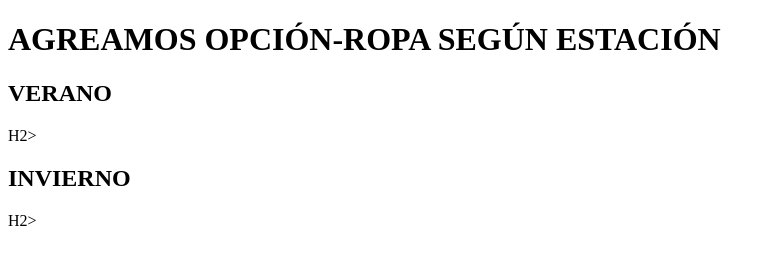
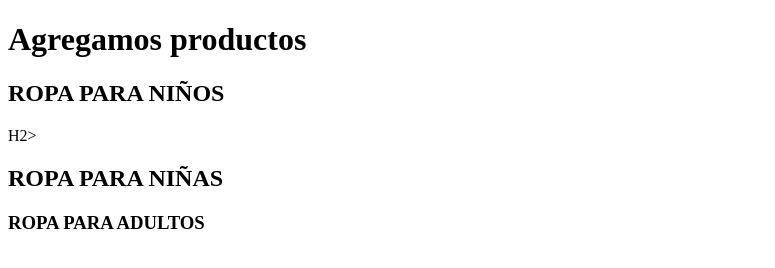
Before and after one commit to LIZ13102630/MI-PRIMER-PROYECTO, a plain HTML site: page index.html in a window 1280 px wide. Shown: the whole page, without its empty margins (0-775 px from the left). Drawn offline with Linux system fonts and the light colour scheme.

Commit message:
Agregamos el index

```diff
--- a/index.html
+++ b/index.html
@@ -6,8 +6,9 @@
     <title>Mi Primera página web</title>
 </head>
 <body>
-    <h1>AGREAMOS OPCIÓN-ROPA SEGÚN ESTACIÓN </h1>
-    <H2>VERANO</H2>H2>
-    <H2>INVIERNO</H2>
-H2></body>
+    <h1>Agregamos productos</h1>
+    <H2>ROPA PARA NIÑOS</H2>H2>
+    <H2>ROPA PARA NIÑAS</H2>
+    <H3>ROPA PARA ADULTOS</H3>
+</body>
 </html>
```
